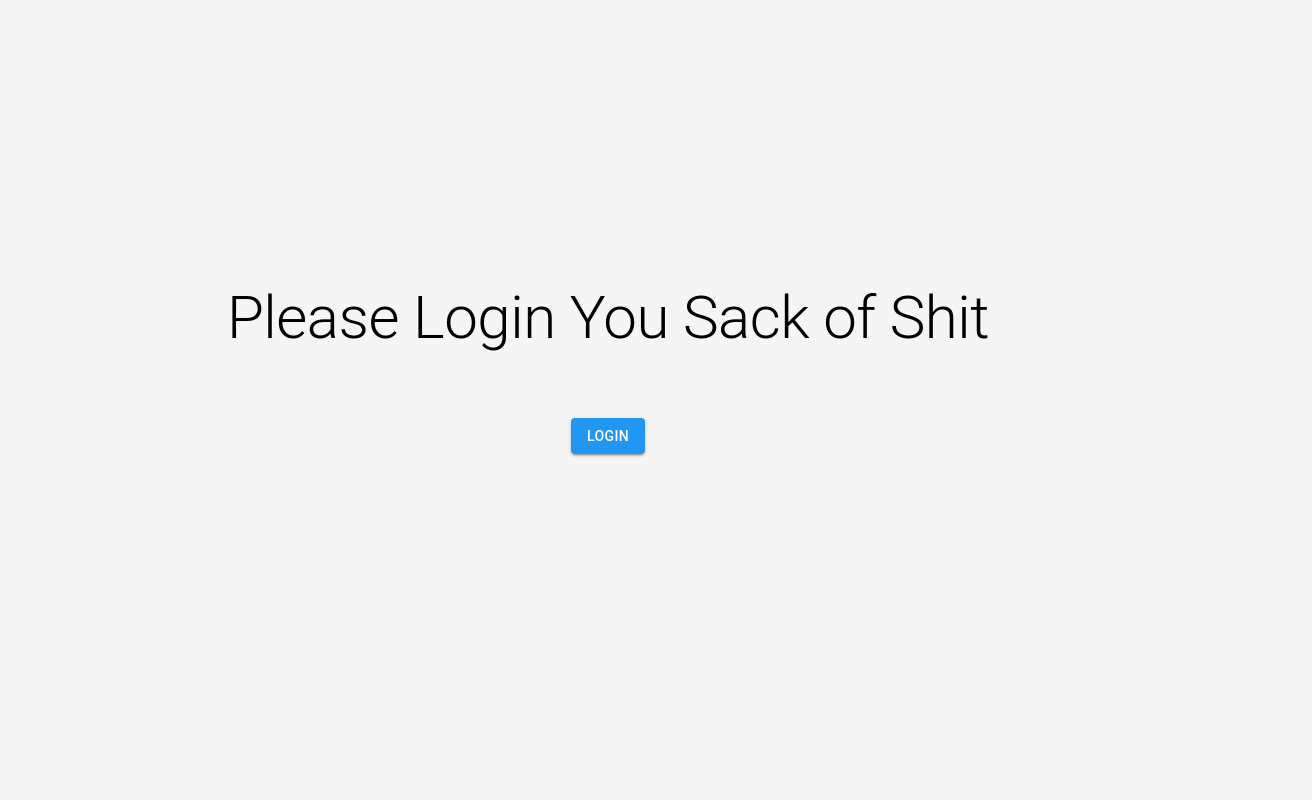
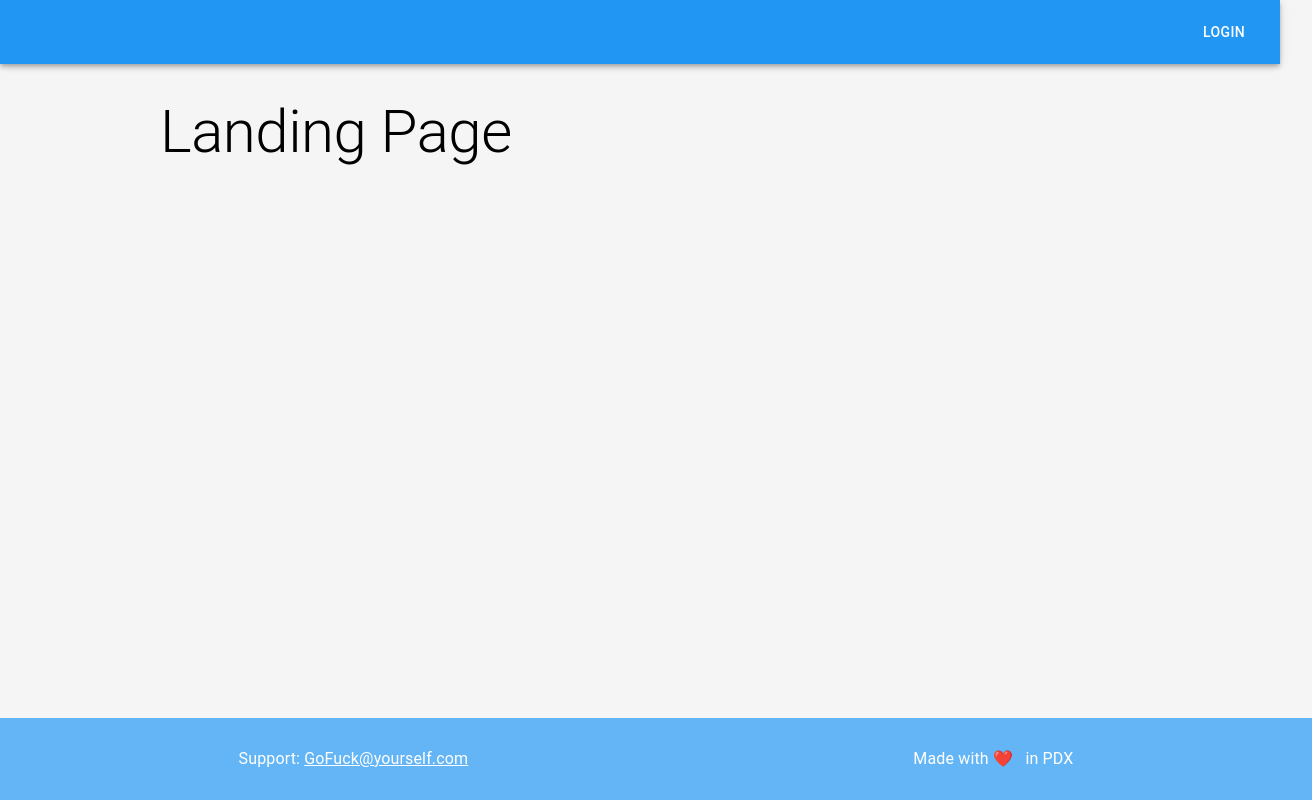
Before and after one commit to comunicake-team/front-end-notifications, a React (Create React App) app: page / in a window 1280 px wide. Shown: the whole page, 1312 px wide, since content can reach past the window. Built offline with nearby package versions, Linux system fonts and the light colour scheme; no server answers.

Commit message:
Adds header and footer.

```diff
--- a/public/index.html
+++ b/public/index.html
@@ -38,6 +38,5 @@
 
       To begin the development, run `npm start` or `yarn start`.
       To create a production bundle, use `npm run build` or `yarn build`.
-    -->
-  </body>
+    --></body>
 </html>
--- a/src/App.js
+++ b/src/App.js
@@ -10,7 +10,7 @@ import { MuiThemeProvider } from '@material-ui/core';
 import { SnackbarProvider } from 'notistack';
 
 import { DialogContextProvider } from './components/GlobalDialog';
-import Login from './pages/Login';
+import LandingPage from './pages/LandingPage';
 import Profile from './pages/Profile';
 
 import theme from './theme';
@@ -48,7 +48,7 @@ function App() {
 									<Profile />
 								</Route>
 								<Route path="/">
-									<Login />
+									<LandingPage />
 								</Route>
 							</Switch>
 						</AuthRedirectWrapper>
--- /dev/null
+++ b/src/components/Page.js
@@ -0,0 +1,91 @@
+import React from 'react';
+import {
+	AppBar,
+	Box,
+	Button,
+	Grid,
+	Toolbar,
+	Typography,
+} from '@material-ui/core';
+import { blue } from '@material-ui/core/colors';
+import { useAuth0 } from '@auth0/auth0-react';
+
+const Page = ({ children }) => {
+	const { isAuthenticated, loginWithRedirect, logout } = useAuth0();
+
+	return (
+		<Grid
+			container
+			direction="column"
+			justify="space-between"
+			wrap="nowrap"
+			style={{ minHeight: '100vh' }}
+		>
+			<div>
+				<AppBar>
+					<Toolbar>
+						<Grid container justify="flex-end">
+							{isAuthenticated ? (
+								<Button
+									color="inherit"
+									onClick={() =>
+										logout({
+											returnTo: window.location.origin,
+										})
+									}
+								>
+									Logout
+								</Button>
+							) : (
+								<Button
+									color="inherit"
+									onClick={loginWithRedirect}
+								>
+									Login
+								</Button>
+							)}
+						</Grid>
+					</Toolbar>
+				</AppBar>
+				<Toolbar />{' '}
+				{/* This is needed to render the children properly */}
+				<Box
+					width="75%"
+					marginTop={4}
+					marginLeft="auto"
+					marginRight="auto"
+				>
+					{children}
+				</Box>
+			</div>
+			<footer
+				style={{
+					alignItems: 'center',
+					backgroundColor: blue[300],
+					display: 'flex',
+					height: 50,
+					justifyContent: 'space-around',
+					marginTop: 64,
+					padding: 16,
+					width: '100%',
+					color: 'white',
+				}}
+			>
+				<Typography>
+					Support:{' '}
+					<a
+						href="mailto:GoFuck@yourself.com"
+						style={{ color: 'white' }}
+					>
+						GoFuck@yourself.com
+					</a>
+				</Typography>
+				<Typography>
+					Made with <span rol="img">❤️</span> &nbsp; in PDX
+				</Typography>
+			</footer>
+		</Grid>
+	);
+};
+
+export default Page;
--- /dev/null
+++ b/src/pages/LandingPage.js
@@ -0,0 +1,14 @@
+import React from 'react';
+import { Typography } from '@material-ui/core';
+
+import Page from '../components/Page';
+
+const LandingPage = () => {
+	return (
+		<Page>
+			<Typography variant="h2">Landing Page</Typography>
+		</Page>
+	);
+};
+
+export default LandingPage;
--- a/src/pages/Login.js
+++ /dev/null
@@ -1,35 +0,0 @@
-import React from 'react';
-import { Typography, Button, Grid } from '@material-ui/core';
-import { useAuth0 } from '@auth0/auth0-react';
-
-const Login = () => {
-	const { loginWithRedirect } = useAuth0();
-
-	return (
-		<Grid
-			container
-			style={{ width: '100vw', height: '100vh' }}
-			direction="column"
-			justify="center"
-			alignItems="center"
-			spacing={8}
-		>
-			<Grid item>
-				<Typography variant="h2">
-					Please Login You Sack of Shit
-				</Typography>
-			</Grid>
-			<Grid item>
-				<Button
-					onClick={loginWithRedirect}
-					variant="contained"
-					color="primary"
-				>
-					Login
-				</Button>
-			</Grid>
-		</Grid>
-	);
-};
-
-export default Login;
--- a/src/pages/Profile.js
+++ b/src/pages/Profile.js
@@ -14,8 +14,9 @@ import { useSnackbar } from 'notistack';
 
 import { PhoneNumber } from '../components/PhoneNumber';
 import { useDialogContext } from '../components/GlobalDialog';
+import ActionMenu from '../components/ActionMenu';
 import MessageForm from '../components/MessageForm';
-import ActionMenu from '../components/ActionMenu';
+import Page from '../components/Page';
 import Table from '../components/Table';
 
 import useApi from '../hooks/useApi';
@@ -36,7 +37,7 @@ const Profile = () => {
 	}, []);
 
 	return (
-		<Box margin="auto" marginTop={8} width="75%">
+		<Page>
 			<Card>
 				<CardContent>
 					<Box margin={8}>
@@ -148,18 +149,8 @@ const Profile = () => {
 					)}
 				</CardContent>
 			</Card>
-		</Box>
+		</Page>
 	);
 };
 
-// const { logout, user } = useAuth0();
-// <Button
-// 	variant="contained"
-// 	color="primary"
-// 	onClick={() =>
-// 		logout({ returnTo: window.location.origin })
-// 	}
-// >
-// 	Log Out
-
 export default Profile;
```
Also changed, not shown: src/App.css (deleted, +0 -38 lines). Lines whose indentation alone changed are shown as unchanged.
